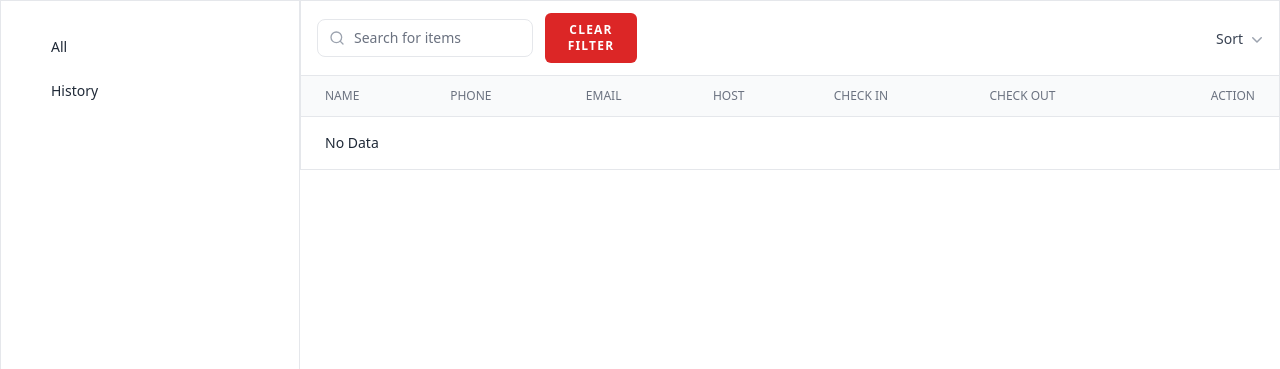
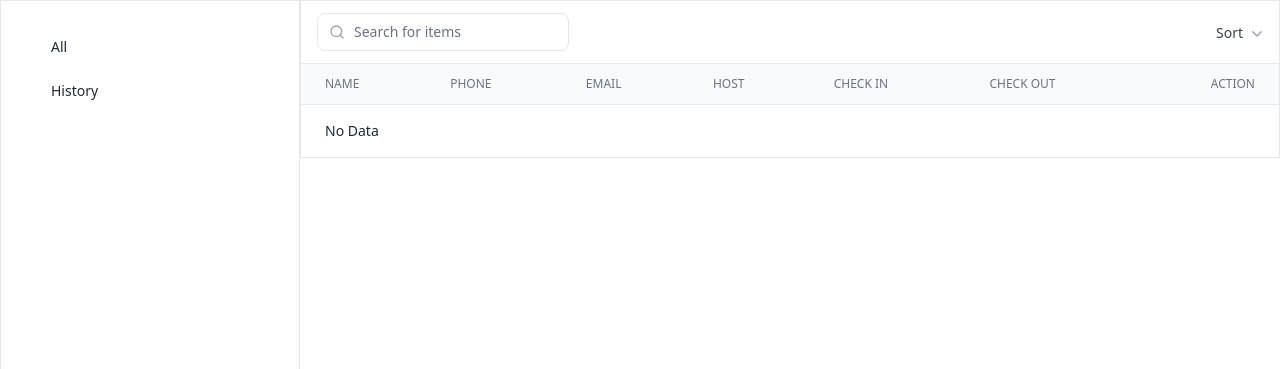
Before and after one commit to hassan402-paymentrequired/get-me-chow, a Laravel app: template resources/views/admin/visitors/index.blade.php in a window 1280 px wide. Shown: the part 64-433 px from the top of the page. Run offline with Laravel 12, Linux system fonts and the light colour scheme; the template is opened without the code that fills it, so the values that code supplies are empty; a user stored in the database is signed in; data comes from the database, SQL or seed files in the repository; style sheets or scripts are compiled from the project's sources.

Commit message:
`Refactor search form in admin visitors index view: update classes, add conditional clear filter link`

```diff
--- a/resources/views/admin/visitors/index.blade.php
+++ b/resources/views/admin/visitors/index.blade.php
@@ -6,9 +6,9 @@
                 <div class="border border-gray-200 divide-y divide-gray-200">
                     <div class="py-3 px-4">
                         <form method="GET" action="{{ route('admin.visitors.index') }}"
-                            class="flex items-center justify-between">
-                            <div class="relative max-w-xs flex items-center gap-3">
-                                <input type="text" name="search" id="hs-table-with-pagination-search"
+                            class="flex items-center justify-between ">
+                            <div class="relative max-w-2xl flex items-center gap-2 ">
+                                <input type="text" name="search"
                                     class="py-1.5 sm:py-2 px-3 ps-9 block w-full border-gray-200 shadow-2xs rounded-lg sm:text-sm focus:z-10 focus:border-blue-500 focus:ring-blue-500 disabled:opacity-50 disabled:pointer-events-none"
                                     placeholder="Search for items" value="{{ request('search') }}">
 
@@ -20,7 +20,9 @@
                                         <path d="m21 21-4.3-4.3"></path>
                                     </svg>
                                 </div>
-                                <x-danger-button>Clear Filter</x-danger-button>
+                                @if (request('search') || request('sort_by'))
+                               <x-primary-link :link="route('admin.visitors.index')">Clear filter</x-primary-link>
+                                @endif
                             </div>
                             <div x-data="{ open: false }" class="relative inline-block text-left">
                                 <button type="button"
```
